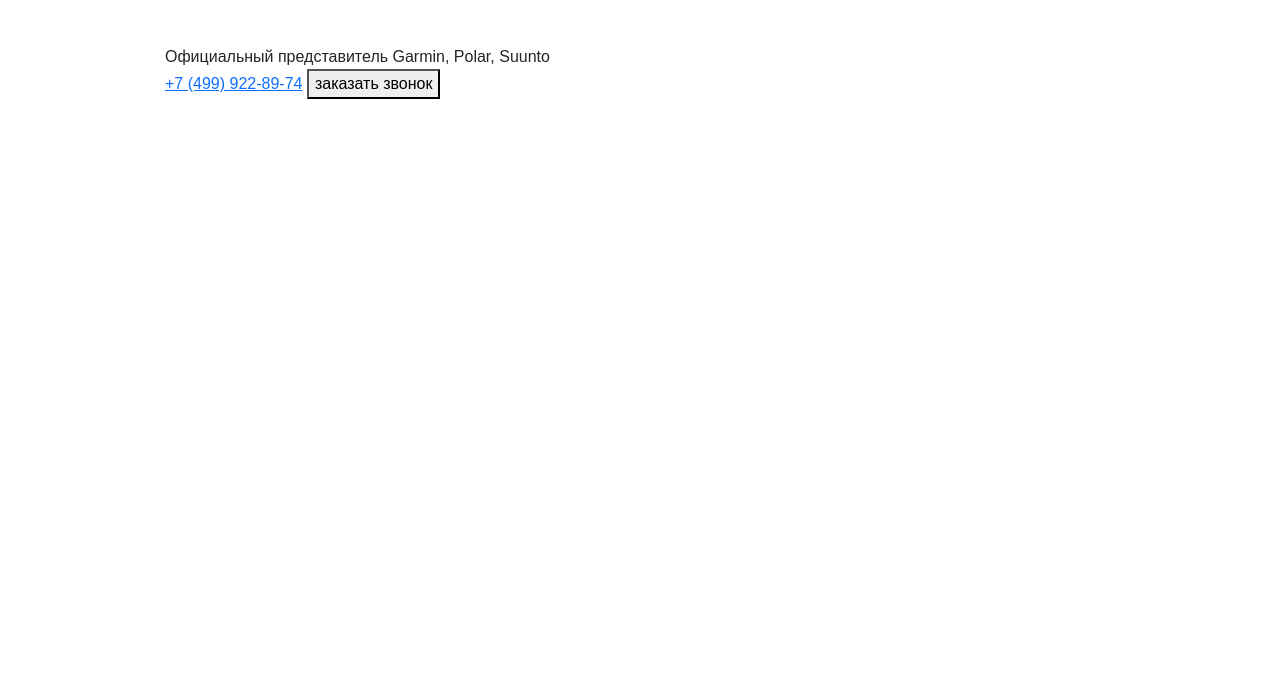
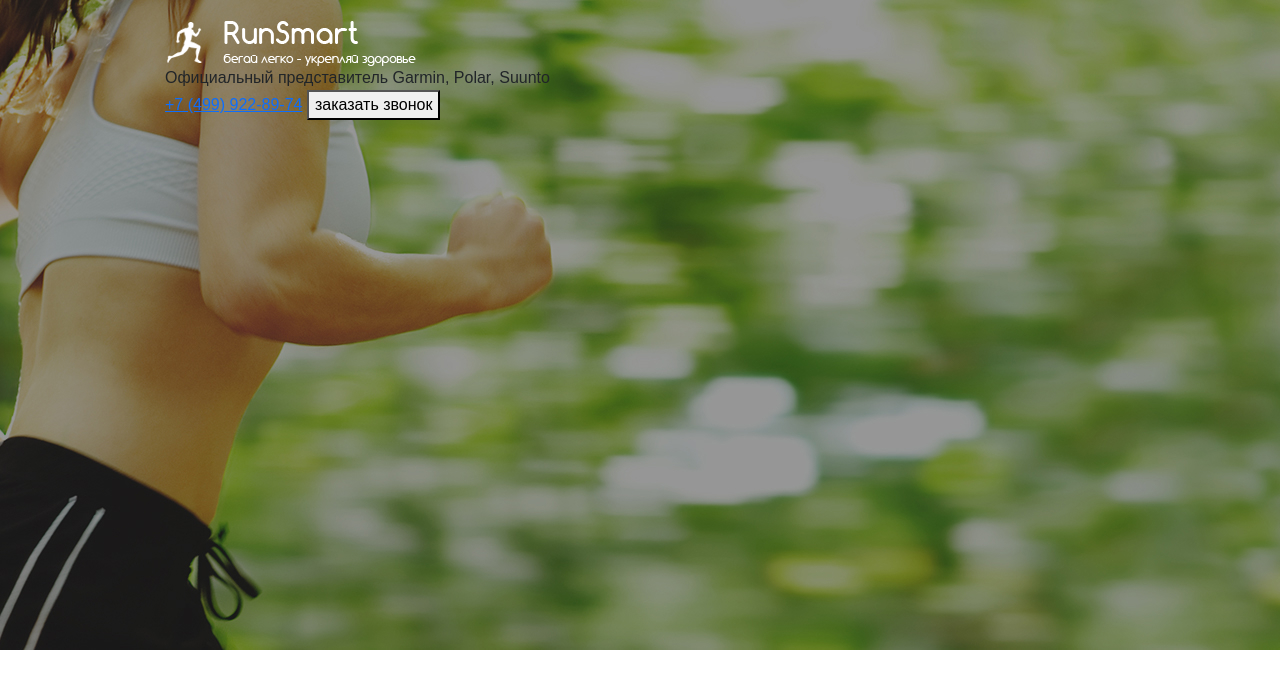
Before and after one commit to zholkin85/Pulse, a website: page src/index.html in a window 1280 px wide. Drawn offline with Linux system fonts and the light colour scheme.

Commit message:
add styles for bloks '_promo'

```diff
--- /dev/null
+++ b/src/sass/bloks/_promo.scss
@@ -0,0 +1,5 @@
+.promo {
+    min-height: 650px;
+    padding: 21px 0 93px 0;
+    background: url(../../img/bcg/bg_promo.jpg) center (center/cover) no-repeat;
+}
--- a/src/sass/style.scss
+++ b/src/sass/style.scss
@@ -1,4 +1,5 @@
 @import 'base/variables';
+@import 'bloks/promo';
 * {
     font-family: 'Museo Sans Cyrl', sans-serif;
 }
```
Also changed, not shown: src/css/style.min.css, src/img/bcg/bg_promo.jpg (added).
